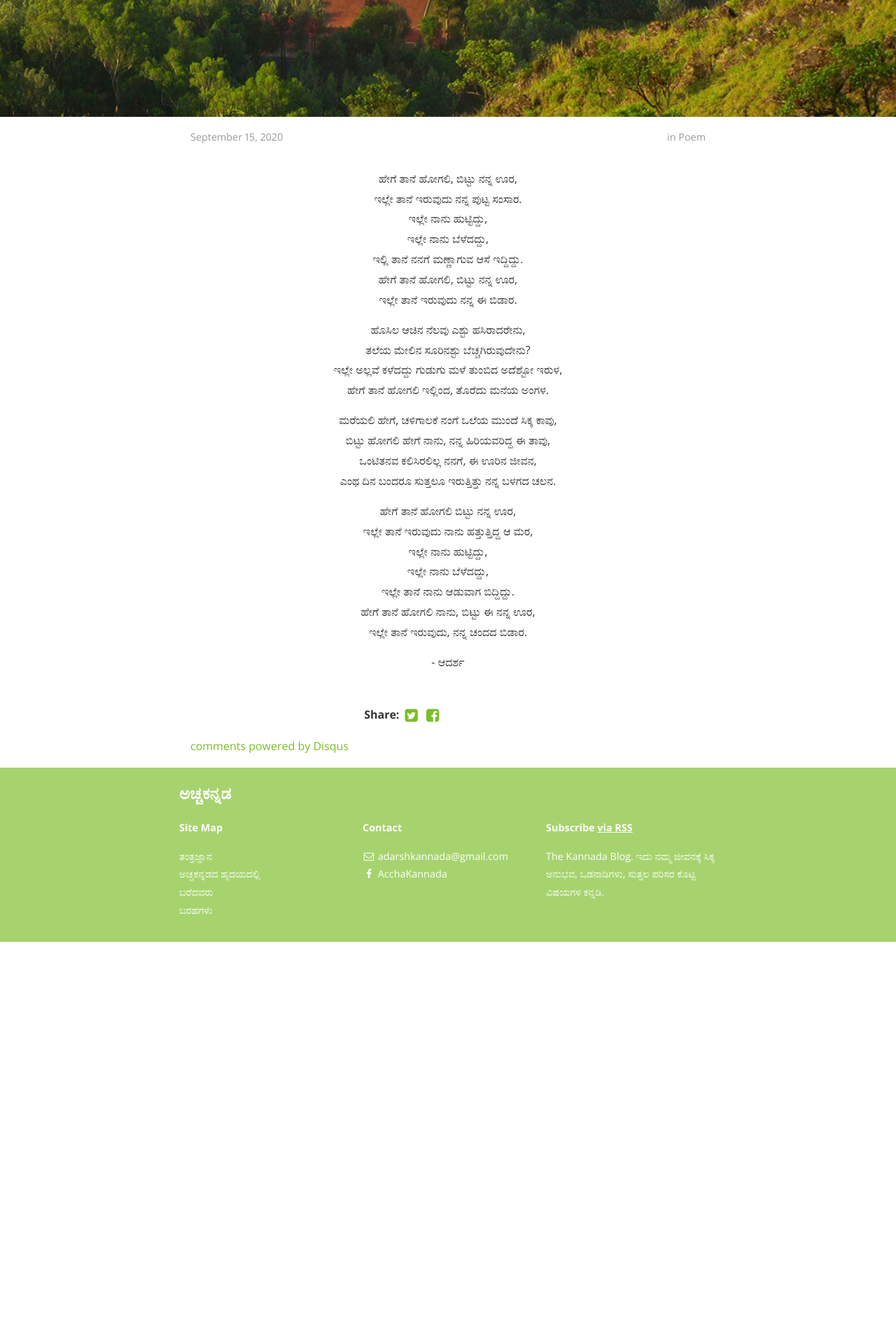
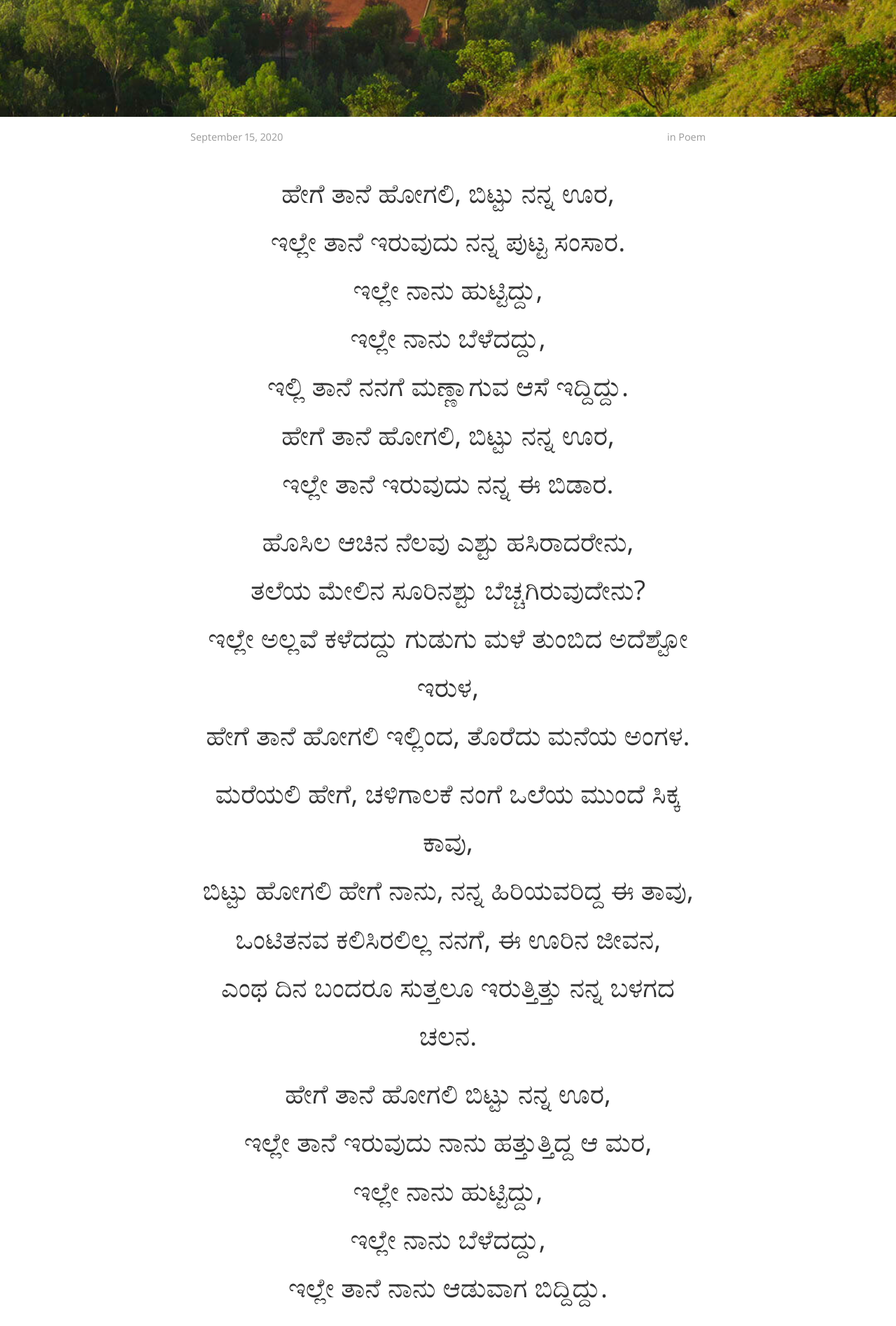
Before and after one commit to bencentra/centrarium, a Jekyll site: the page built from _posts/2020-09-15-nanna-ooru.markdown, in a window 1280 px wide. Shown: the part 432-2327 px from the top of the page at 70% size. Built offline with Jekyll 4.4.1, drawn with Linux system fonts in a browser that asks for light colours; nearby versions of some CDN libraries; comment, search, counter and statistics services are not loaded; a style sheet for code colours, icons or effects is not loaded; before the commit the page ends 1778 px from its top, so only the background shows below that.

Commit message:
Update 2020-09-15-nanna-ooru.markdown

```diff
--- a/_posts/2020-09-15-nanna-ooru.markdown
+++ b/_posts/2020-09-15-nanna-ooru.markdown
@@ -9,7 +9,7 @@ cover: "assets/nanna-ooru-acchakannada.jpg"
 description: ಇಲ್ಲೆ ನಾನು ಹುಟ್ಟಿದ್ದು, ಇಲ್ಲೆ ನಾ ಬೆಳೆದದ್ದು, ಇಲ್ಲಿ ತಾನೆ ನನಗೆ ಮಣ್ಣಾಗುವ ಆಸಿ ಇದ್ದಿದ್ದು.
 ---
 
-<p align ="center"> ಹೇಗೆ ತಾನೆ ಹೋಗಲಿ, ಬಿಟ್ಟು ನನ್ನ ಊರ, <br>
+<p align ="center" style="font-size:3vw;"> ಹೇಗೆ ತಾನೆ ಹೋಗಲಿ, ಬಿಟ್ಟು ನನ್ನ ಊರ, <br>
 ಇಲ್ಲೇ ತಾನೆ ಇರುವುದು ನನ್ನ ಪುಟ್ಟ ಸಂಸಾರ. <br>
 ಇಲ್ಲೇ ನಾನು ಹುಟ್ಟಿದ್ದು, <br>
 ಇಲ್ಲೇ ನಾನು ಬೆಳೆದದ್ದು, <br>
@@ -17,17 +17,17 @@ description: ಇಲ್ಲೆ ನಾನು ಹುಟ್ಟಿದ್ದು, ಇಲ
 ಹೇಗೆ ತಾನೆ ಹೋಗಲಿ, ಬಿಟ್ಟು ನನ್ನ ಊರ, <br>
 ಇಲ್ಲೇ ತಾನೆ ಇರುವುದು ನನ್ನ ಈ ಬಿಡಾರ.</p>
 
-<p align ="center"> ಹೊಸಿಲ ಆಚಿನ ನೆಲವು ಎಶ್ಟು ಹಸಿರಾದರೇನು, <br>
+<p align ="center" style="font-size:3vw;"> ಹೊಸಿಲ ಆಚಿನ ನೆಲವು ಎಶ್ಟು ಹಸಿರಾದರೇನು, <br>
 ತಲೆಯ ಮೇಲಿನ ಸೂರಿನಶ್ಟು ಬೆಚ್ಚಗಿರುವುದೇನು? <br>
 ಇಲ್ಲೇ ಅಲ್ಲವೆ ಕಳೆದದ್ದು ಗುಡುಗು ಮಳೆ ತುಂಬಿದ ಅದೆಶ್ಟೋ ಇರುಳ, <br>
 ಹೇಗೆ ತಾನೆ ಹೋಗಲಿ ಇಲ್ಲಿಂದ, ತೊರೆದು ಮನೆಯ ಅಂಗಳ. </p>
 
-<p align ="center"> ಮರೆಯಲಿ ಹೇಗೆ, ಚಳಿಗಾಲಕೆ ನಂಗೆ ಒಲೆಯ ಮುಂದೆ ಸಿಕ್ಕ ಕಾವು, <br>
+<p align ="center" style="font-size:3vw;" > ಮರೆಯಲಿ ಹೇಗೆ, ಚಳಿಗಾಲಕೆ ನಂಗೆ ಒಲೆಯ ಮುಂದೆ ಸಿಕ್ಕ ಕಾವು, <br>
 ಬಿಟ್ಟು ಹೋಗಲಿ ಹೇಗೆ ನಾನು, ನನ್ನ ಹಿರಿಯವರಿದ್ದ ಈ ತಾವು, <br>
 ಒಂಟಿತನವ ಕಲಿಸಿರಲಿಲ್ಲ ನನಗೆ, ಈ ಊರಿನ ಜೀವನ, <br>
 ಎಂಥ ದಿನ ಬಂದರೂ ಸುತ್ತಲೂ ಇರುತ್ತಿತ್ತು ನನ್ನ ಬಳಗದ ಚಲನ. </p>
 
-<p align ="center"> ಹೇಗೆ ತಾನೆ ಹೋಗಲಿ ಬಿಟ್ಟು ನನ್ನ ಊರ, <br>
+<p align ="center" style="font-size:3vw;"> ಹೇಗೆ ತಾನೆ ಹೋಗಲಿ ಬಿಟ್ಟು ನನ್ನ ಊರ, <br>
 ಇಲ್ಲೇ ತಾನೆ ಇರುವುದು ನಾನು ಹತ್ತುತ್ತಿದ್ದ ಆ ಮರ, <br>
 ಇಲ್ಲೇ ನಾನು ಹುಟ್ಟಿದ್ದು, <br>
 ಇಲ್ಲೇ ನಾನು ಬೆಳೆದದ್ದು, <br>
@@ -35,4 +35,4 @@ description: ಇಲ್ಲೆ ನಾನು ಹುಟ್ಟಿದ್ದು, ಇಲ
 ಹೇಗೆ ತಾನೆ ಹೋಗಲಿ ನಾನು, ಬಿಟ್ಟು ಈ ನನ್ನ ಊರ, <br>
 ಇಲ್ಲೇ ತಾನೆ ಇರುವುದು, ನನ್ನ ಚಂದದ ಬಿಡಾರ. </p>
 
-<p align ="center"> - ಆದರ್ಶ</p>
+<p align ="center" style="font-size:3vw;"> - ಆದರ್ಶ</p>
```
